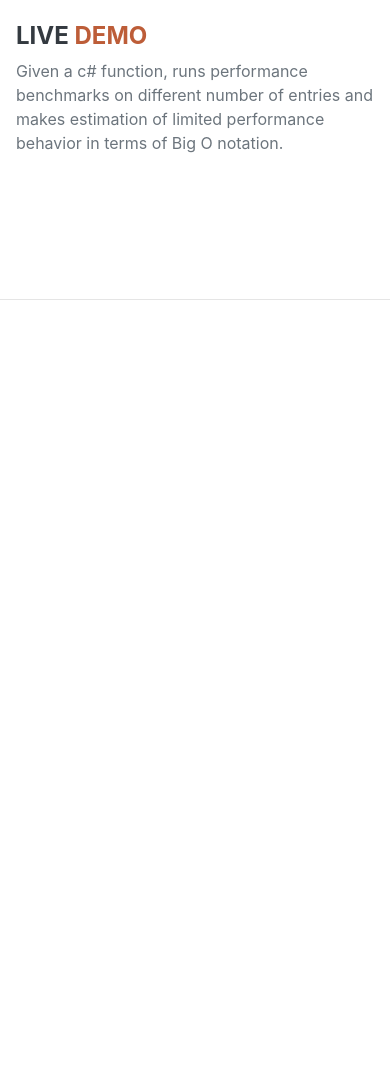
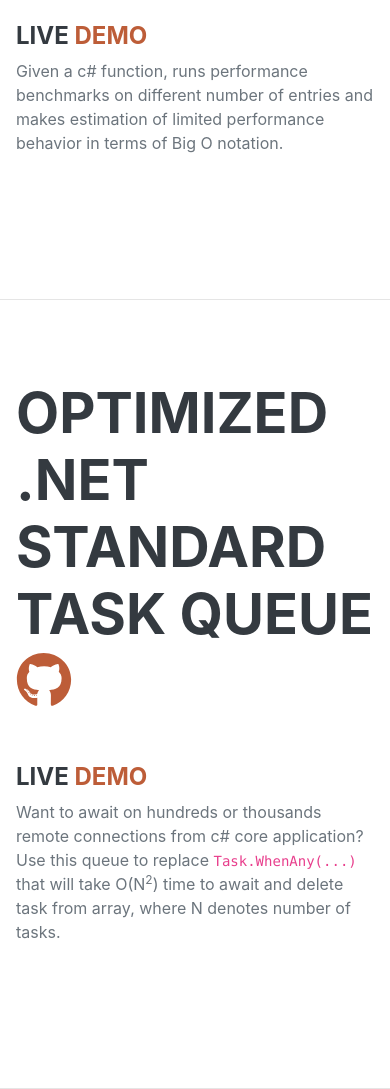
Before and after one commit to BenKalegin/BenKalegin.github.io, a plain HTML site: page index.html in a window 390 px wide. Shown: the part 2954-4043 px from the top of the page. Before the commit the page ends 3254 px from the top, so only its background shows below. Drawn offline with nearby package versions, Linux system fonts and the light colour scheme; a web font is replaced by a local one.

Commit message:
added task queue

```diff
--- a/index.html
+++ b/index.html
@@ -29,6 +29,7 @@
                     <li class="nav-item"><a class="nav-link js-scroll-trigger" href="#cloud-diagram">cloud diagram</a></li>
                     <li class="nav-item"><a class="nav-link js-scroll-trigger" href="#log-aggregator">log aggregator</a></li>
                     <li class="nav-item"><a class="nav-link js-scroll-trigger" href="#big-o-performance-estimation">big O estimator</a></li>
+                    <li class="nav-item"><a class="nav-link js-scroll-trigger" href="#optimized-task-queue">optmized task queue</a></li>
                 </ul>
             </div>
         </nav>
@@ -127,6 +128,22 @@
             </section>
             <hr class="m-0" />
 
+           <!-- optimized task queue -->
+           <section class="resume-section" id="optimized-task-queue">
+                <div class="resume-section-content">
+                    <h2 class="mb-5">optimized .net standard task queue <a class="social-icon" href="https://github.com/BenKalegin/optimized-task-queue"><i class="fab fa-github"></i></a></h2>
+                    <h4>LIVE <a href="https://benkalegin.github.io/BigOPerformanceEstimation/">DEMO</a></h4>
+                    <div class="d-flex flex-column flex-md-row justify-content-between mb-5">
+                        <div class="flex-grow-1">
+                            <span class="d-none d-lg-block"><img class="img-fluid rounded-snapshot mx-auto mb-2" src="assets/img/optimized-task-queue.jpg" alt="" /></span>
+                            <p>Want to await on hundreds or thousands remote connections from c# core application?
+                                Use this queue to replace <code>Task.WhenAny(...)</code> that will take O(N<sup>2</sup>) time to await and delete task from array, where N denotes number of tasks.</p>
+                        </div>
+                    </div>
+                </div>
+            </section>
+            <hr class="m-0" />
+
 
         </div>
         <!-- Bootstrap core JS-->
```
